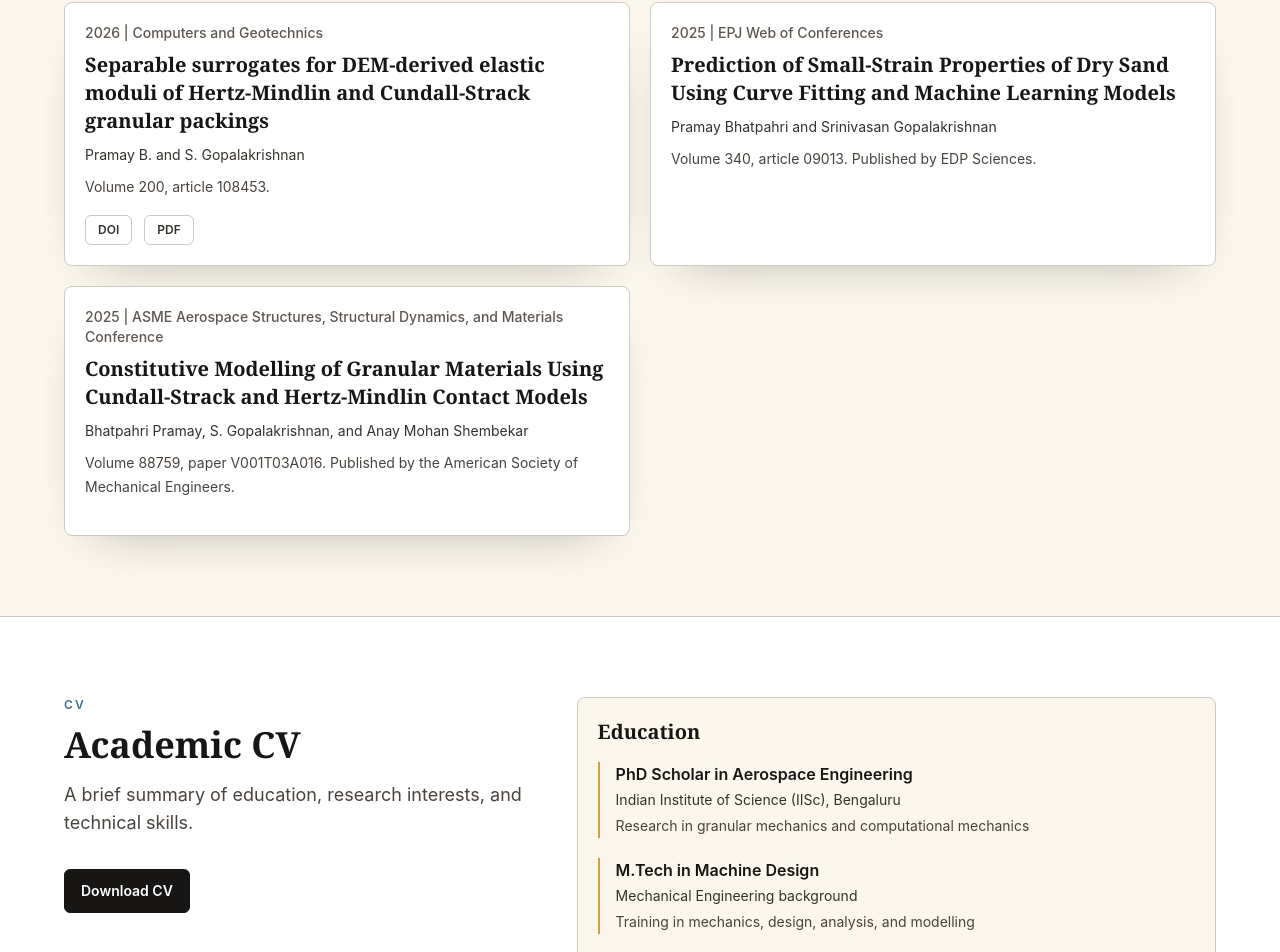
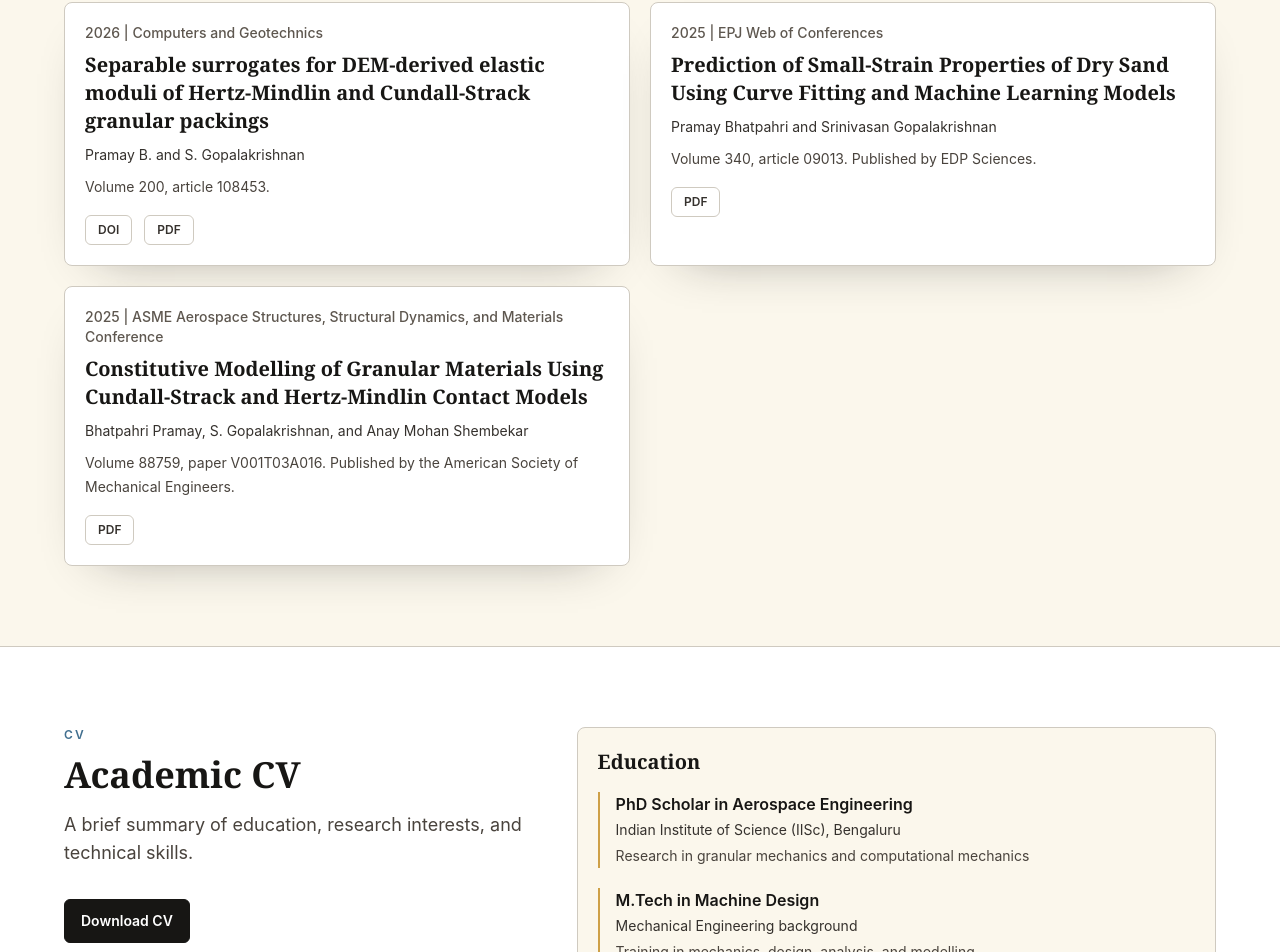
Before and after one commit to pramaybaero-droid/pramaybaero-droid.github.io, a React (Vite) app: page / in a window 1280 px wide. Shown: the part 4410-5362 px from the top of the page. Built offline with nearby package versions, Linux system fonts and the light colour scheme.

Commit message:
Add publication PDF links

```diff
--- a/src/data/publications.ts
+++ b/src/data/publications.ts
@@ -41,7 +41,12 @@ export const publications: Publication[] = [
     venue: "EPJ Web of Conferences",
     year: "2025",
     note: "Volume 340, article 09013. Published by EDP Sciences.",
-    links: []
+    links: [
+      {
+        label: "PDF",
+        href: "https://www.epj-conferences.org/articles/epjconf/abs/2025/25/epjconf_PnG2025_09013/epjconf_PnG2025_09013.html"
+      }
+    ]
   },
   {
     title:
@@ -53,6 +58,11 @@ export const publications: Publication[] = [
     year: "2025",
     note:
       "Volume 88759, paper V001T03A016. Published by the American Society of Mechanical Engineers.",
-    links: []
+    links: [
+      {
+        label: "PDF",
+        href: "https://asmedigitalcollection.asme.org/ssdm/proceedings/SSDM2025/88759/V001T03A016/1219011"
+      }
+    ]
   }
 ];
```
